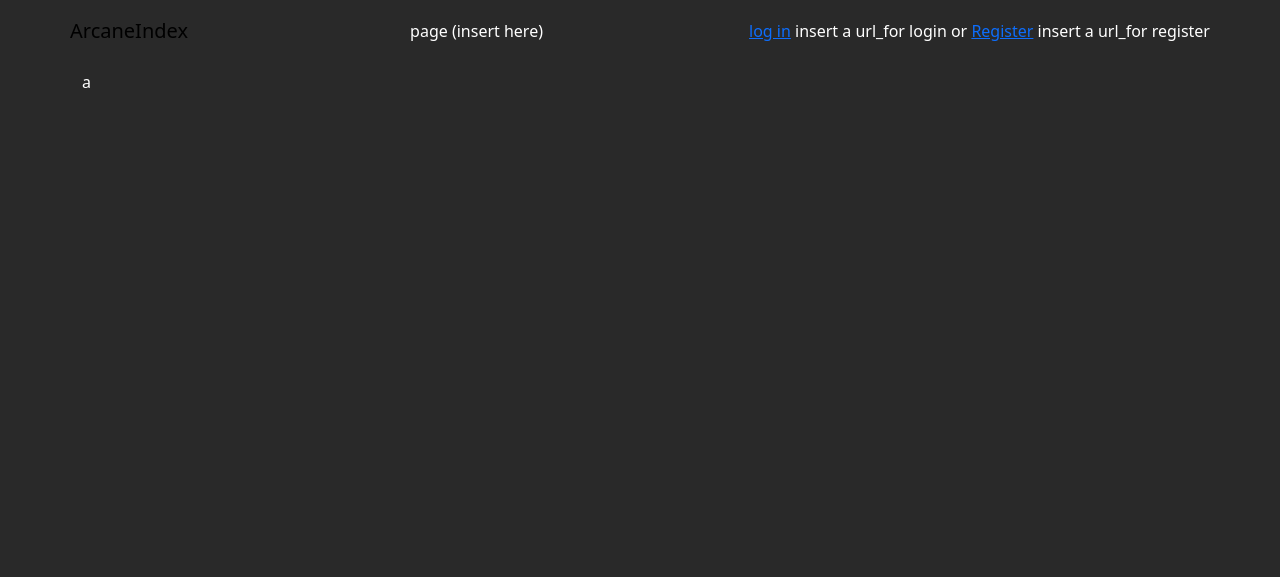
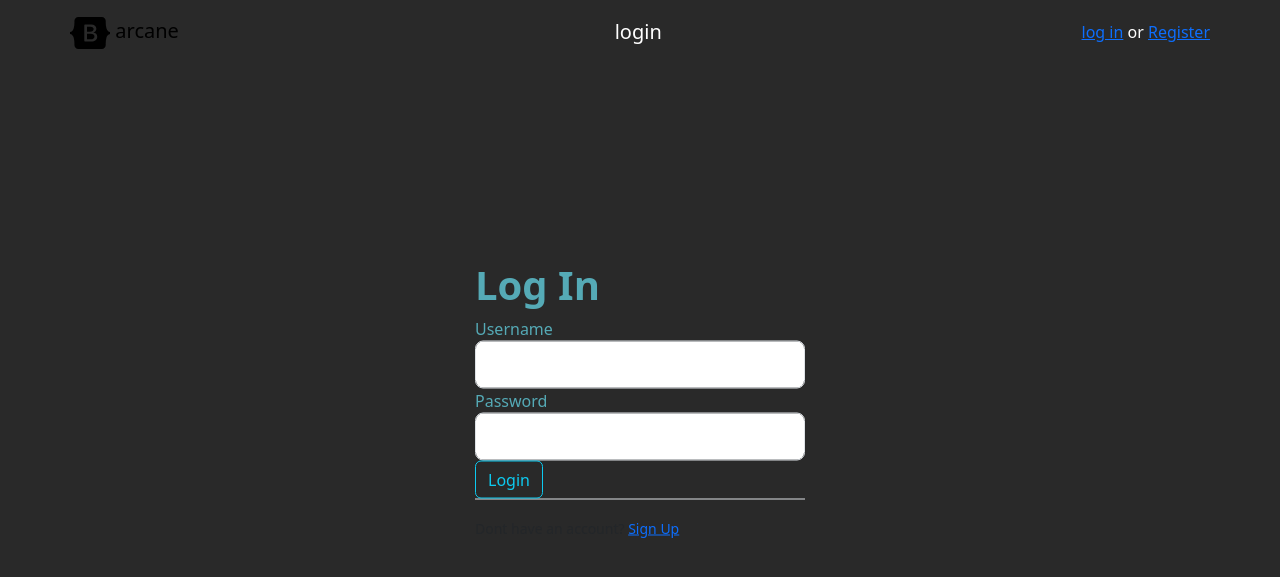
Before and after one commit to DetoNate97/Assessment-2-web-app, a Flask app: page /login in a window 1280 px wide. Shown: the top 577 px of the page. Run offline with Flask 3, Linux system fonts and the light colour scheme.

Commit message:
login form
added wip login form

```diff
--- /dev/null
+++ b/forms.py
@@ -0,0 +1,19 @@
+from flask_wtf import FlaskForm
+from wtforms import StringField, PasswordField, SubmitField, BooleanField
+from wtforms.validators import DataRequired, Length, EqualTo, ValidationError
+
+class RegisterForm(FlaskForm):
+    # def validate_username(self, username):
+    #     if not username.data.isalnum():
+    #         raise ValidationError
+    username = StringField('Username', validators=[DataRequired(), Length(min=2, max=20)])
+    email = StringField('Email', validators=[DataRequired()]) # doesnt validate email, since the website doesnt need to use the email for anything yet, it simplifies testing.
+    password = PasswordField('Password', validators=[DataRequired(), Length(min=2, max=20)])
+    confirm_password = PasswordField('Confim Password', validators=[DataRequired(), EqualTo('password'), Length(min=2, max=20)])
+    submit = SubmitField('Sign Up')
+
+class LoginForm(FlaskForm):
+    username = StringField('Username', validators=[DataRequired(), Length(min=2, max=20)])
+    password = PasswordField('Password', validators=[DataRequired(), Length(min=2, max=20)])
+    remember = BooleanField('Remember Me')
+    submit = SubmitField('Login')
--- a/main.py
+++ b/main.py
@@ -1,21 +1,24 @@
-from flask import Flask, render_template #, redirect, url_for
+from flask import Flask, render_template, url_for, redirect
+from forms import RegisterForm, LoginForm
 
 app = Flask(__name__)
+app.config['SECRET_KEY'] = 'b18b7463547b20e1da73aeb67a7658d2'
 
 @app.route('/')
-def landing():
+def welcome():
     '''
-    Handles rendering of the landing page of the website.
+    Handles rendering of the landing page of the website. its the page the viewer first sees
 
-    This route renders the landing.html and returns it to be viewed.
+    This route renders the welcome.html and returns it to be viewed.
 
     Parameters:
-        none
+        None
 
     Returns:
         A rendered html
     '''
-    return render_template('landing.html')
+    page="Welcome"
+    return render_template('welcome.html', page=page)
 
 @app.route('/login')
 def login():
@@ -33,7 +36,9 @@ def login():
         or
         A redirect to the home page after a successful login
     '''
-    return render_template('login.html')
+    page="login"
+    form = LoginForm()
+    return render_template('login.html', page=page, form=form)
 
 @app.route('/register')
 def register():
@@ -51,7 +56,9 @@ def register():
         or
         A redirect to the home page after a successful login
     '''
-    return render_template('register.html')
+    page="register"
+    form = RegisterForm()
+    return render_template('register.html', page=page)
 
 @app.route('/home')
 def home():
@@ -68,7 +75,8 @@ def home():
     Returns:
         A rendered html
     '''
-    return render_template('home.html')
+    page = "home"
+    return render_template('home.html', page=page)
 
 @app.route('/settings')
 def settings():
@@ -85,7 +93,8 @@ def settings():
     Returns:
         A rendered html
     '''
-    return render_template('settings.html')
+    page = "settings"
+    return render_template('settings.html', page=page)
 
 world_name = "example_name"
 @app.route(f'/{world_name}')
--- a/static/css/style.css
+++ b/static/css/style.css
@@ -7,6 +7,48 @@ h1, h2, h3, h4, h5, h6 {
   color: #ffffff;
 }
 
+.page {
+  font-size: 20px;
+}
+
+.centred {
+  position: absolute;
+  top: 50%;
+  left: 50%;
+  transform: translate(-50%, -50%);
+}
+
+.welcomeprompt {
+  font-size: 40px;
+}
+
+.content {
+  color: rgb(85, 170, 182);
+}
+
+/*
+  extending some of bootstrap's built in spacing utility classes to include larger spacings without using sass
+  incrementing by 1rem
+
+  property
+  m - margin
+  p - padding
+
+  side
+    - all sides
+  t - top
+  b - bottom
+  s - start (normally left)
+  e - end (normally right)
+  x - horizontal
+  y - vertical
+
+  size
+  number = the size of the spacer
+*/
+.mt-6 {
+  margin-top: 4rem;
+}
 .mt-7 {
-  margin-top: 70px;
+  margin-top: 5rem;
 }
--- a/templates/index.html
+++ b/templates/index.html
@@ -16,39 +16,29 @@
     {% endif %}
 </head>
 <body>
+
+    <!-- navbar -->
     <header class="site-header">
         <nav class="navbar container fixed-top mt-2">
             <div>
-                <a class="navbar-brand mr-4" href="#">ArcaneIndex</a>
+                <a class="navbar-brand mr-4" href="{{url_for('welcome')}}">
+                    <svg height="32" class="" viewbox="0 0 118 94">
+                        <path fill-rule="evenodd" clip-rule="evenodd" d="M24.509 0c-6.733 0-11.715 5.893-11.492 12.284.214 6.14-.064 14.092-2.066 20.577C8.943 39.365 5.547 43.485 0 44.014v5.972c5.547.529 8.943 4.649 10.951 11.153 2.002 6.485 2.28 14.437 2.066 20.577C12.794 88.106 17.776 94 24.51 94H93.5c6.733 0 11.714-5.893 11.491-12.284-.214-6.14.064-14.092 2.066-20.577 2.009-6.504 5.396-10.624 10.943-11.153v-5.972c-5.547-.529-8.934-4.649-10.943-11.153-2.002-6.484-2.28-14.437-2.066-20.577C105.214 5.894 100.233 0 93.5 0H24.508zM80 57.863C80 66.663 73.436 72 62.543 72H44a2 2 0 01-2-2V24a2 2 0 012-2h18.437c9.083 0 15.044 4.92 15.044 12.474 0 5.302-4.01 10.049-9.119 10.88v.277C75.317 46.394 80 51.21 80 57.863zM60.521 28.34H49.948v14.934h8.905c6.884 0 10.68-2.772 10.68-7.727 0-4.643-3.264-7.207-9.012-7.207zM49.948 49.2v16.458H60.91c7.167 0 10.964-2.876 10.964-8.281 0-5.406-3.903-8.178-11.425-8.178H49.948z" fill="currentColor"></path>
+                    </svg>
+                    arcane
+                </a>
             </div>
-            <div class="mr-auto">
-                page (insert here)
+            <div class="mr-auto page">
+                {{page}}
             </div>
             <div class="">
-                <a href="#">log in</a> insert a url_for login or <a href="#">Register</a>  insert a url_for register
+                <a href="{{url_for('login')}}">log in</a> or <a href="{{url_for('register')}}">Register</a>
             </div>
         </nav>
-
-        <!-- <div class="fixed-top">  alertmargin
-            <nav class="navbar">
-                <div class="navcontainer container-fluid">
-                    <div>
-                        <a class="navbar-brand mr-4" href="#">ArcaneIndex</a>
-                    </div>
-                    <div class="mr-auto">
-                        page (insert here)
-                    </div>
-                    <div class="">
-                        <a href="#">log in</a> insert a url_for login or <a href="#">Register</a>  insert a url_for register
-                    </div>
-                </div>
-            </nav>
-        </div> -->
     </header>
 
-    <!-- <div class="main mt-5"> -->
+    <!-- main content -->
     <div class="container mt-7">
-        a
         {% block content %}
         {% endblock content %}
     </div>
--- a/templates/login.html
+++ b/templates/login.html
@@ -1,7 +1,47 @@
 {% extends "index.html" %}
 
 {% block content %}
-
-
-
+    <div class="centred">
+        <h1 class="content"><b>Log In</b></h1>
+        <div class="content">
+            <form method="POST" action="" novalidate>
+                {{form.hidden_tag()}}
+                <fieldset class="form-group">
+                    <div class="form-group">
+                        Username
+                        {% if form.username.errors %}
+                            {{form.username(class="form-control form-control-lg is-invalid")}}
+                            <div class="invalid-feedback">
+                                {% for error in form.username.errors %}
+                                    <span>{{error}}</span>
+                                {% endfor %}
+                            </div>
+                        {% else %}
+                            {{form.username(class="form-control form-control-lg")}}
+                        {% endif %}
+                    </div>
+                    <div class="form-group">
+                        Password
+                        {% if form.password.errors %}
+                            {{form.password(class="form-control form-control-lg is-invalid")}}
+                            <div class="invalid-feedback">
+                                {% for error in form.password.errors %}
+                                    <span>{{error}}</span>
+                                {% endfor %}
+                            </div>
+                        {% else %}
+                            {{form.password(class="form-control form-control-lg")}}
+                        {% endif %}
+                    </div>
+                </fieldset>
+                <div class="form-group button-padding was-validated">
+                    {{form.submit(class="btn btn-outline-info")}}
+                </div>
+            </form>
+        </div>
+        <div class="border-top pt-3"></div>
+        <small class="text-muted">
+            Dont have an account? <a href="{{url_for('register')}}">Sign Up</a>
+        </small>
+    </div>
 {% endblock content %}
```
Also changed, not shown: templates/landing.html (deleted, +0 -7 lines), templates/welcome.html (added, +12 -0 lines).
